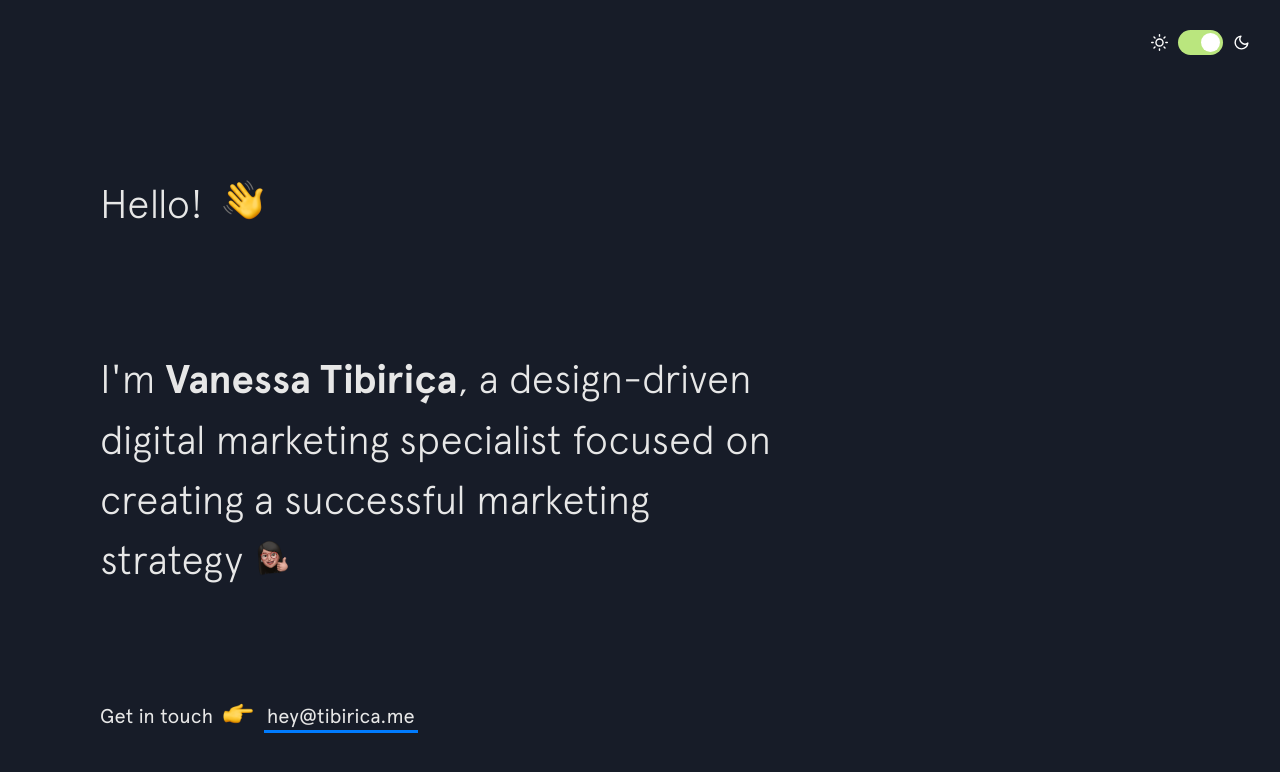
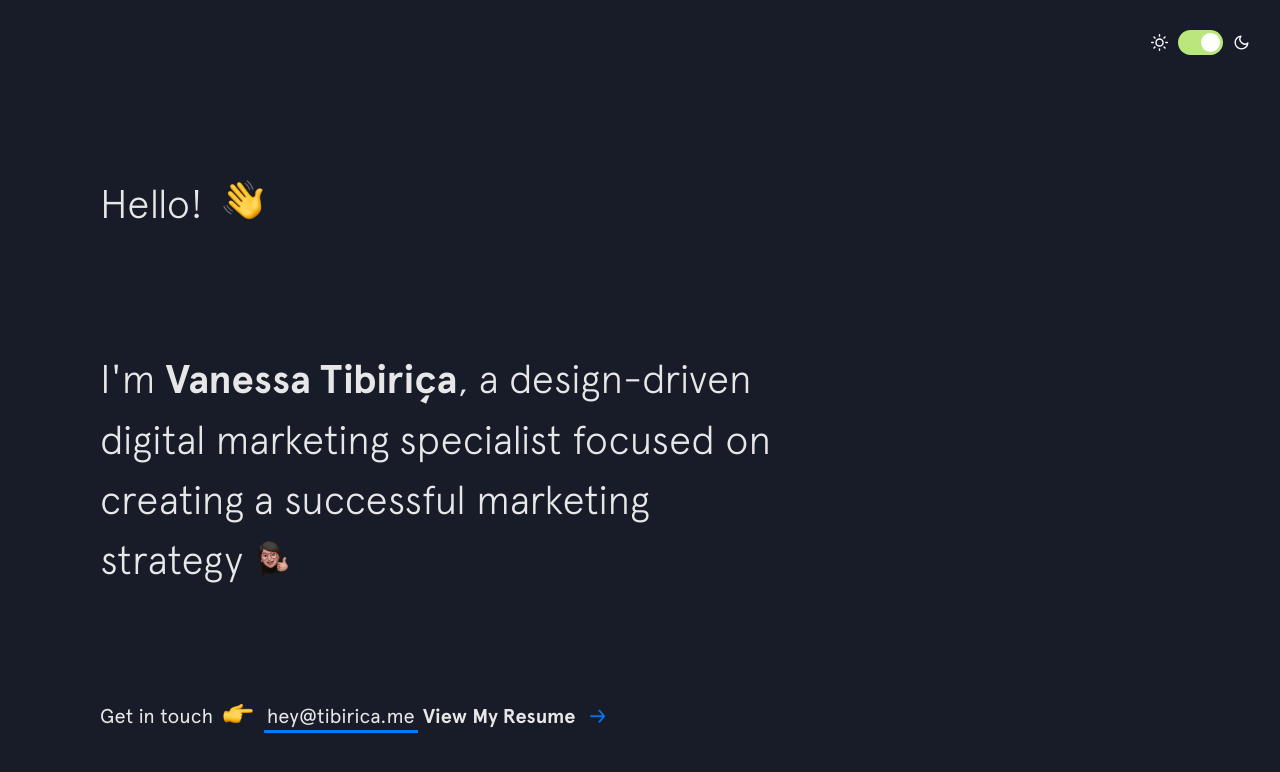
Before and after one commit to vanessatibirica/vanessatibirica.github.io, a Jekyll site: the page built from index.html, in a window 1280 px wide. Shown: the top 772 px of the page. Built offline with Jekyll 4.4.1, drawn with Linux system fonts in a browser that asks for light colours; nearby versions of some CDN libraries.

Commit message:
Update intro.html

```diff
--- a/_includes/intro.html
+++ b/_includes/intro.html
@@ -14,6 +14,7 @@
     <span class="emoji pointer"></span>
     <span>
       <a href="mailto:hey@tibirica.me" target="_blank" class="highlight-link">hey@tibirica.me</a>
+      <a href="{{site.resume}}" target="_blank" class="arrow-link">View My Resume</a>
     </span>
   </h3>
 </header>
```
